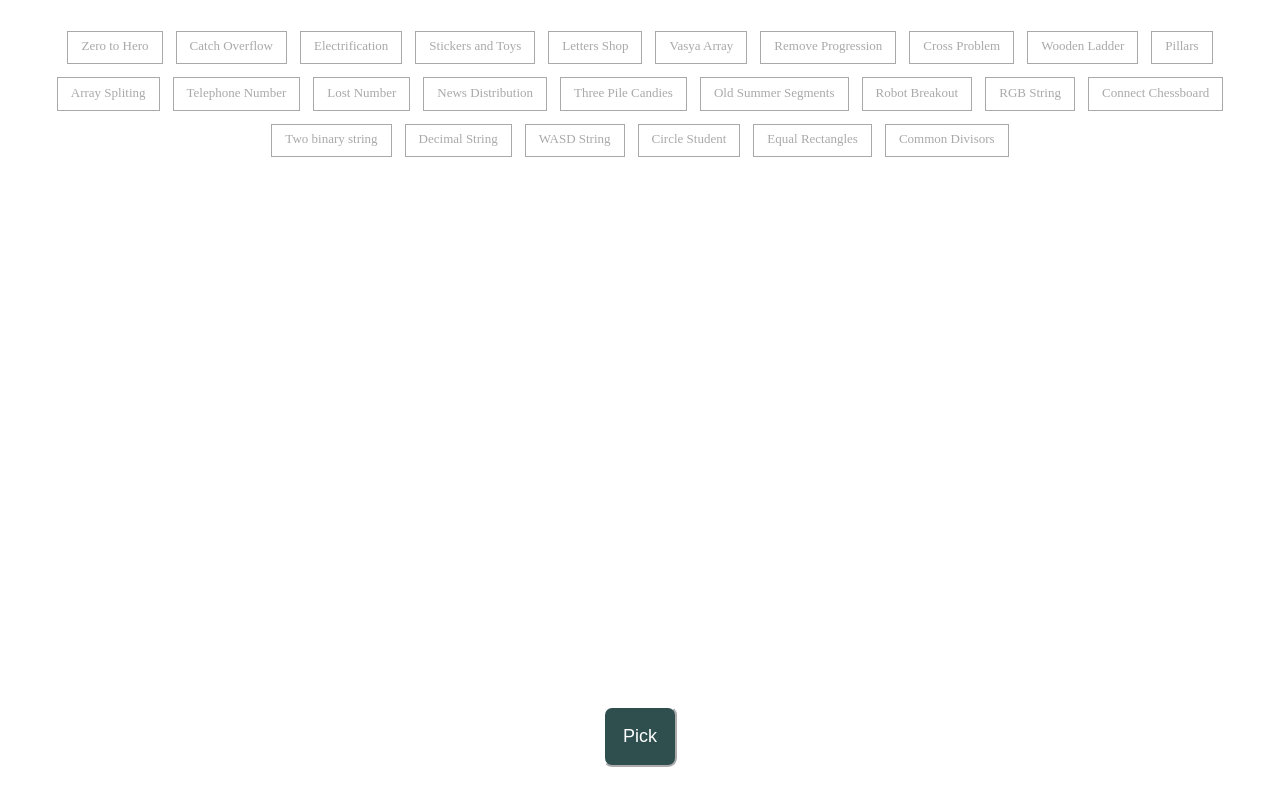
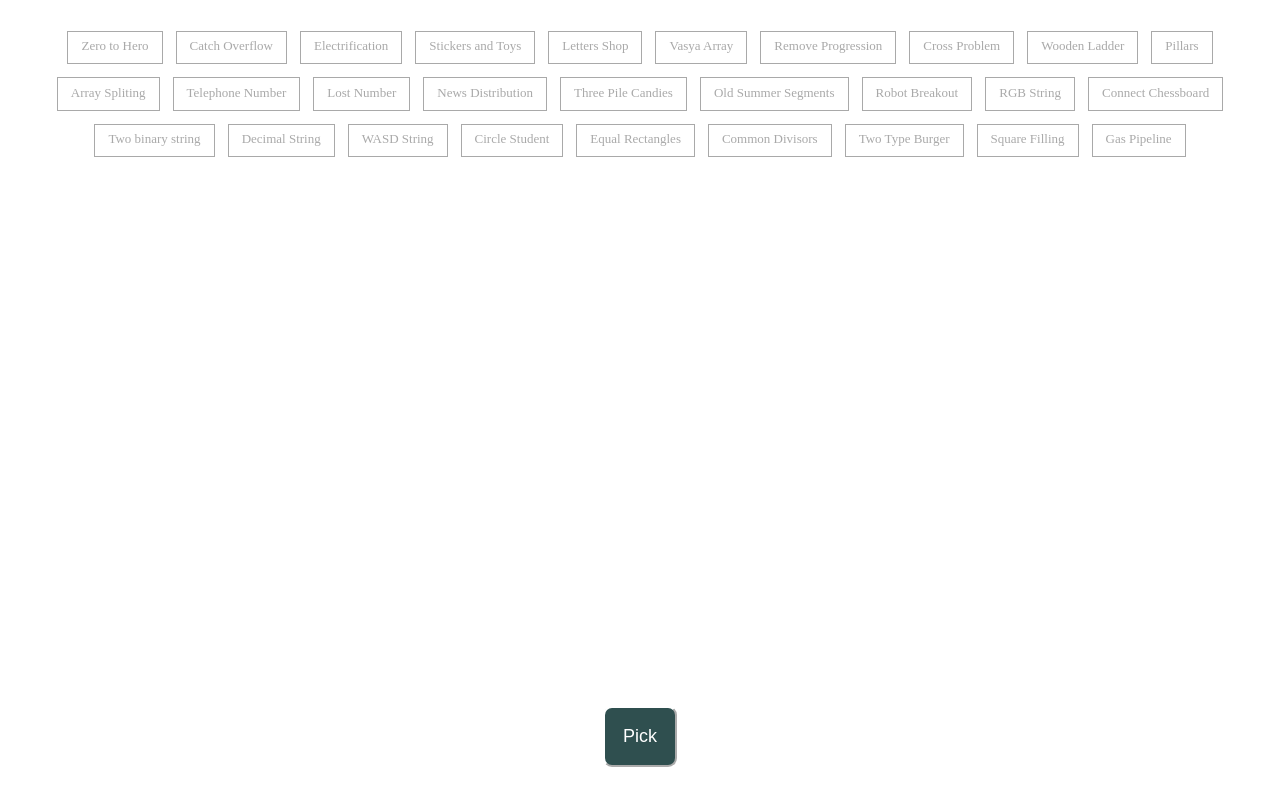
Before and after one commit to vhquang/vhquang.github.io, a plain HTML site: page index.html in a window 1280 px wide. Drawn offline with nearby package versions, Linux system fonts and the light colour scheme.

Commit message:
update problems

```diff
--- a/index.html
+++ b/index.html
@@ -127,6 +127,10 @@
             ['Circle Student',      'https://codeforces.com/contest/1203/problem/A', 1100],
             ['Equal Rectangles',    'https://codeforces.com/contest/1203/problem/B', 1200],
             ['Common Divisors',     'https://codeforces.com/contest/1203/problem/C', 1300],
+            // Edu 71
+            ['Two Type Burger',     'https://codeforces.com/contest/1207/problem/A', 0],
+            ['Square Filling',      'https://codeforces.com/contest/1207/problem/B', 0],
+            ['Gas Pipeline',        'https://codeforces.com/contest/1207/problem/C', 0],
         ];
 
         function renderItems() {
```
